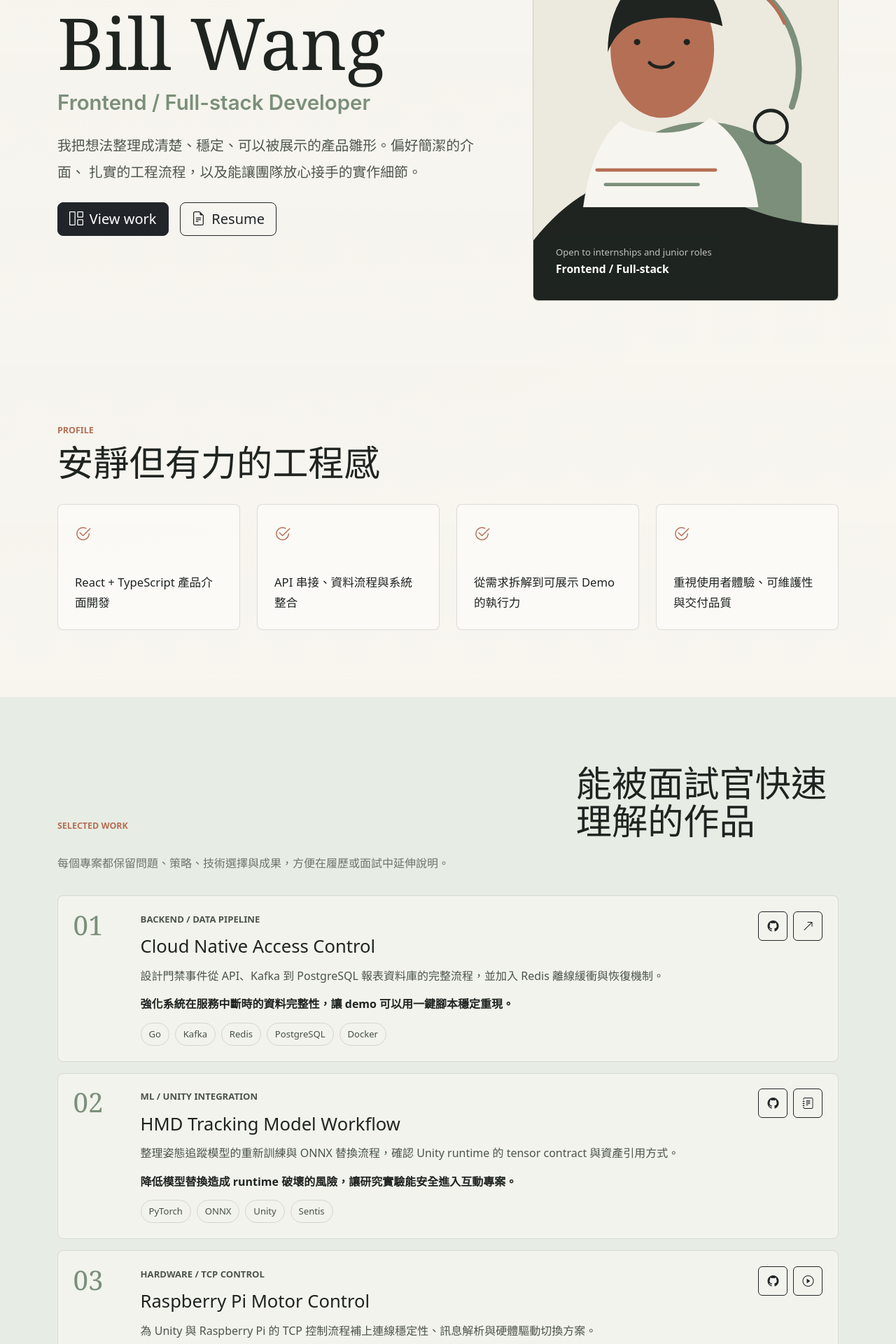
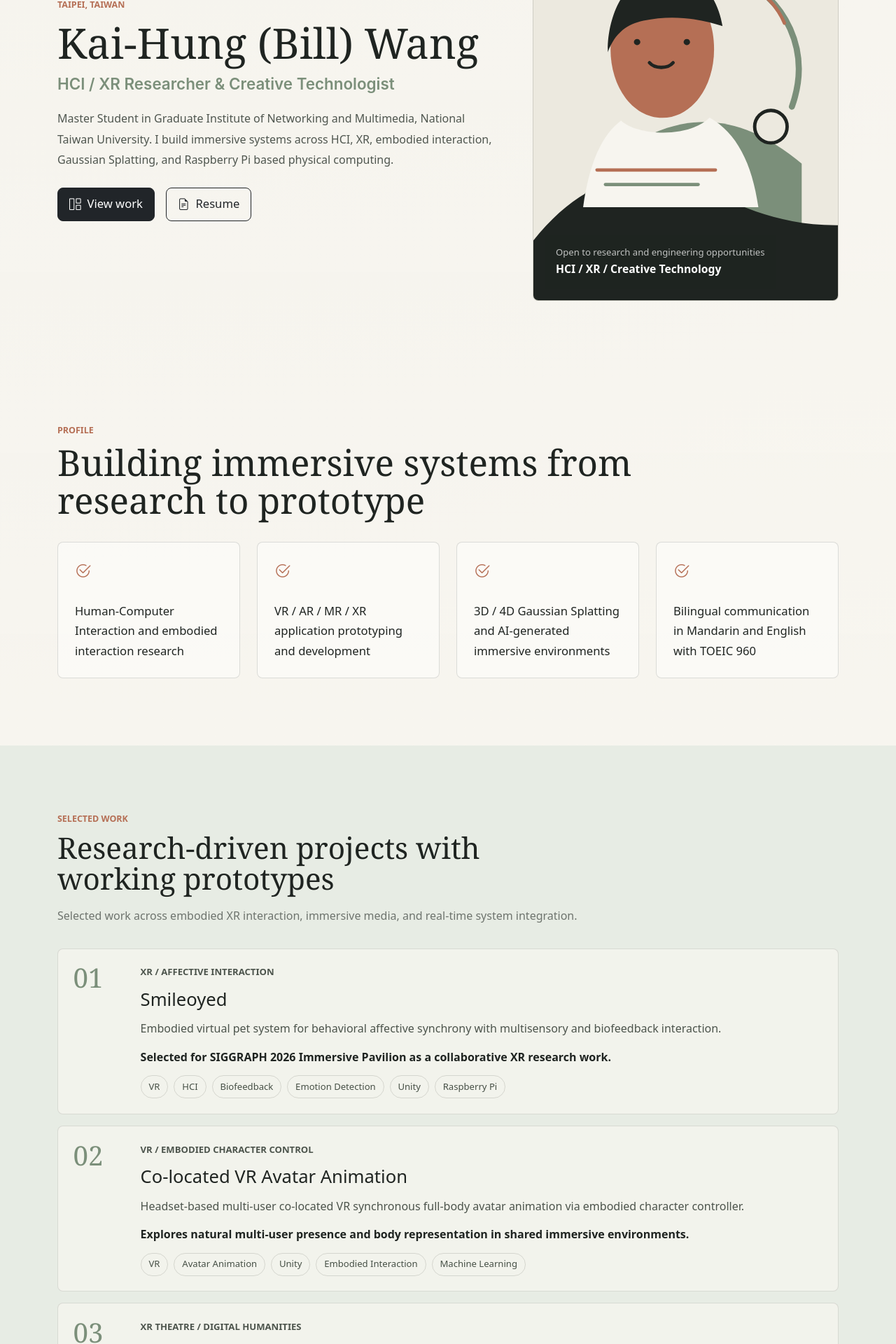
Before and after one commit to BillSavart/personal_webpage, a React (Vite) app: page / in a window 1280 px wide. Shown: the part 260-2180 px from the top of the page at 70% size. Built offline with nearby package versions, Linux system fonts and the light colour scheme.

Commit message:
almost done

```diff
--- a/src/App.tsx
+++ b/src/App.tsx
@@ -1,3 +1,4 @@
+import { useEffect } from "react";
 import portrait from "./assets/portrait.svg";
 
 type Project = {
@@ -6,7 +7,6 @@ type Project = {
   summary: string;
   impact: string;
   tags: string[];
-  links: { label: string; href: string; icon: string }[];
 };
 
 type TimelineItem = {
@@ -16,83 +16,121 @@ type TimelineItem = {
 };
 
 const profile = {
-  name: "Bill Wang",
-  role: "Frontend / Full-stack Developer",
+  name: "Kai-Hung (Bill) Wang",
+  role: "HCI / XR Researcher & Creative Technologist",
   location: "Taipei, Taiwan",
-  email: "hello@example.com",
+  email: "billwang.tech@gmail.com",
   github: "https://github.com/BillSavart",
-  linkedin: "https://www.linkedin.com/",
+  linkedin: "https://www.linkedin.com/in/kai-hung-wang-4b25ba1a4/",
   resume: `${import.meta.env.BASE_URL}resume.pdf`,
 };
 
 const strengths = [
-  "React + TypeScript 產品介面開發",
-  "API 串接、資料流程與系統整合",
-  "從需求拆解到可展示 Demo 的執行力",
-  "重視使用者體驗、可維護性與交付品質",
+  "Human-Computer Interaction and embodied interaction research",
+  "VR / AR / MR / XR application prototyping and development",
+  "3D / 4D Gaussian Splatting and AI-generated immersive environments",
+  "Bilingual communication in Mandarin and English with TOEIC 960",
 ];
 
 const projects: Project[] = [
   {
-    title: "Cloud Native Access Control",
-    type: "Backend / Data Pipeline",
+    title: "Smileoyed",
+    type: "XR / Affective Interaction",
     summary:
-      "設計門禁事件從 API、Kafka 到 PostgreSQL 報表資料庫的完整流程，並加入 Redis 離線緩衝與恢復機制。",
-    impact: "強化系統在服務中斷時的資料完整性，讓 demo 可以用一鍵腳本穩定重現。",
-    tags: ["Go", "Kafka", "Redis", "PostgreSQL", "Docker"],
-    links: [
-      { label: "GitHub", href: profile.github, icon: "bi-github" },
-      { label: "Case", href: "#contact", icon: "bi-arrow-up-right" },
-    ],
+      "Embodied virtual pet system for behavioral affective synchrony with multisensory and biofeedback interaction.",
+    impact: "Selected for SIGGRAPH 2026 Immersive Pavilion as a collaborative XR research work.",
+    tags: ["VR", "HCI", "Biofeedback", "Emotion Detection", "Unity", "Raspberry Pi"],
   },
   {
-    title: "HMD Tracking Model Workflow",
-    type: "ML / Unity Integration",
+    title: "Co-located VR Avatar Animation",
+    type: "VR / Embodied Character Control",
     summary:
-      "整理姿態追蹤模型的重新訓練與 ONNX 替換流程，確認 Unity runtime 的 tensor contract 與資產引用方式。",
-    impact: "降低模型替換造成 runtime 破壞的風險，讓研究實驗能安全進入互動專案。",
-    tags: ["PyTorch", "ONNX", "Unity", "Sentis"],
-    links: [
-      { label: "GitHub", href: profile.github, icon: "bi-github" },
-      { label: "Notes", href: "#experience", icon: "bi-journal-text" },
-    ],
+      "Headset-based multi-user co-located VR synchronous full-body avatar animation via embodied character controller.",
+    impact: "Explores natural multi-user presence and body representation in shared immersive environments.",
+    tags: ["VR", "Avatar Animation", "Unity", "Embodied Interaction", "Machine Learning"],
   },
   {
-    title: "Raspberry Pi Motor Control",
-    type: "Hardware / TCP Control",
+    title: "Oriental Beauty",
+    type: "XR Theatre / Digital Humanities",
     summary:
-      "為 Unity 與 Raspberry Pi 的 TCP 控制流程補上連線穩定性、訊息解析與硬體驅動切換方案。",
-    impact: "保留既有硬體路徑，同時新增可平行測試的新驅動版本，讓實驗現場更容易回復。",
-    tags: ["Python", "Raspberry Pi", "TCP", "Unity"],
-    links: [
-      { label: "GitHub", href: profile.github, icon: "bi-github" },
-      { label: "Demo", href: "#projects", icon: "bi-play-circle" },
-    ],
+      "XR theatre project connecting Taiwan literature, music, and immersive interaction for cultural storytelling.",
+    impact: "Bridges technical prototyping with narrative experience design in a collaborative research setting.",
+    tags: ["XR", "VR", "Unity", "4D Gaussian Splatting"],
+  },
+  {
+    title: "Relaxing World",
+    type: "AI-generated VR Environment",
+    summary:
+      "AI-generated VR relaxation environments using 3D Gaussian Splatting and real-time voice conversion.",
+    impact: "Combines immersive scene reconstruction, generative media, and real-time interaction for relaxation experiences.",
+    tags: ["3D Gaussian Splatting", "VR", "Voice Conversion"],
   },
 ];
 
 const timeline: TimelineItem[] = [
   {
-    period: "Now",
-    title: "Building Practical Software Projects",
+    period: "Sep 2025 - Present",
+    title: "M.S., National Taiwan University",
     description:
-      "把課程、研究與個人專案整理成可展示、可部署、可說明的作品集，聚焦在工程判斷與完整交付。",
+      "Graduate Institute of Networking and Multimedia. Advised by Prof. Yi-Ping Hung, focusing on HCI and VR / AR / MR / XR application development.",
   },
   {
-    period: "2025 - 2026",
-    title: "System Integration & Web Development",
+    period: "Mar 2025 - Present",
+    title: "Graduate Research Assistant, Image and Vision Lab",
     description:
-      "累積 React、TypeScript、後端 API、資料庫、容器化與硬體串接經驗，習慣以 demo 驗證設計。",
+      "Researching embodied XR interaction, co-located VR avatar animation, XR theatre, affective virtual pets, and AI-generated VR environments.",
   },
   {
-    period: "Before",
-    title: "Design-minded Engineering",
+    period: "Sep 2016 - Jun 2020",
+    title: "B.S., National Cheng Kung University",
     description:
-      "喜歡乾淨、安靜但有細節的介面，也重視程式碼在不同環境下能被理解、維護與接手。",
+      "Computer Science and Information Engineering. Undergraduate research on an intelligent firefighting command system based on image processing and inertial navigation.",
+  },
+  {
+    period: "Feb 2022 - Aug 2024",
+    title: "Bank Teller, Taiwan Cooperative Bank",
+    description:
+      "Handled front-line financial service operations, building professional communication habits, accuracy under pressure, and client-facing responsibility.",
   },
 ];
 
 function App() {
+  useEffect(() => {
+    const nav = document.querySelector(".site-nav");
+    const revealItems = document.querySelectorAll<HTMLElement>("[data-reveal]");
+
+    const updateNav = () => {
+      nav?.classList.toggle("is-scrolled", window.scrollY > 12);
+    };
+
+    const observer = new IntersectionObserver(
+      (entries) => {
+        entries.forEach((entry) => {
+          if (entry.isIntersecting) {
+            entry.target.classList.add("is-visible");
+            observer.unobserve(entry.target);
+          }
+        });
+      },
+      { threshold: 0.16 },
+    );
+
+    revealItems.forEach((item, index) => {
+      const delayStep = item.classList.contains("quick-reveal") ? 25 : 45;
+      const delayCap = item.classList.contains("quick-reveal") ? 100 : 180;
+      item.style.setProperty("--reveal-delay", `${Math.min(index * delayStep, delayCap)}ms`);
+      observer.observe(item);
+    });
+
+    updateNav();
+    window.addEventListener("scroll", updateNav, { passive: true });
+
+    return () => {
+      window.removeEventListener("scroll", updateNav);
+      observer.disconnect();
+    };
+  }, []);
+
   return (
     <>
       <nav className="navbar navbar-expand-lg fixed-top site-nav">
@@ -135,15 +173,16 @@ function App() {
         <section className="hero-section">
           <div className="container">
             <div className="row align-items-center g-5">
-              <div className="col-lg-7">
+              <div className="col-lg-7 hero-copy-block">
                 <p className="eyebrow mb-3">{profile.location}</p>
                 <h1 className="hero-title">
-                  {profile.name}
-                  <span>{profile.role}</span>
+                  <span className="hero-name">{profile.name}</span>
+                  <span className="hero-role">{profile.role}</span>
                 </h1>
                 <p className="hero-copy">
-                  我把想法整理成清楚、穩定、可以被展示的產品雛形。偏好簡潔的介面、
-                  扎實的工程流程，以及能讓團隊放心接手的實作細節。
+                  Master Student in Graduate Institute of Networking and Multimedia, National Taiwan University.
+                  I build immersive systems across HCI, XR, embodied interaction,
+                  Gaussian Splatting, and Raspberry Pi based physical computing.
                 </p>
                 <div className="d-flex flex-wrap gap-3 mt-4">
                   <a className="btn btn-dark btn-lg icon-btn" href="#projects">
@@ -161,12 +200,12 @@ function App() {
                   </a>
                 </div>
               </div>
-              <div className="col-lg-5">
+              <div className="col-lg-5 hero-visual-block">
                 <div className="portrait-panel">
                   <img src={portrait} alt="Minimal editorial portrait illustration" />
                   <div className="availability">
-                    <span>Open to internships and junior roles</span>
-                    <strong>Frontend / Full-stack</strong>
+                    <span>Open to research and engineering opportunities</span>
+                    <strong>HCI / XR / Creative Technology</strong>
                   </div>
                 </div>
               </div>
@@ -176,13 +215,16 @@ function App() {
 
         <section className="section-band" id="skills">
           <div className="container">
-            <div className="section-heading">
+            <div className="section-heading profile-heading">
               <p className="eyebrow">Profile</p>
-              <h2>安靜但有力的工程感</h2>
+              <h2 className="profile-heading-title">
+                Building immersive systems from research{" "}
+                <span className="text-nowrap">to prototype</span>
+              </h2>
             </div>
             <div className="row g-4">
               {strengths.map((item) => (
-                <div className="col-md-6 col-xl-3" key={item}>
+                <div className="col-md-6 col-xl-3" key={item} data-reveal>
                   <div className="strength-card">
                     <i className="bi bi-check2-circle" aria-hidden="true" />
                     <p>{item}</p>
@@ -197,14 +239,15 @@ function App() {
           <div className="container">
             <div className="section-heading wide">
               <p className="eyebrow">Selected Work</p>
-              <h2>能被面試官快速理解的作品</h2>
-              <p>
-                每個專案都保留問題、策略、技術選擇與成果，方便在履歷或面試中延伸說明。
+              <h2>Research-driven projects with working prototypes</h2>
+              <p className="selected-work-copy">
+                Selected work across embodied XR interaction, immersive media,
+                and real-time system integration.
               </p>
             </div>
             <div className="project-list">
               {projects.map((project, index) => (
-                <article className="project-card" key={project.title}>
+                <article className="project-card quick-reveal" key={project.title} data-reveal>
                   <div className="project-index">{String(index + 1).padStart(2, "0")}</div>
                   <div>
                     <p className="project-type">{project.type}</p>
@@ -217,14 +260,6 @@ function App() {
                       ))}
                     </div>
                   </div>
-                  <div className="project-actions">
-                    {project.links.map((link) => (
-                      <a className="btn btn-outline-dark icon-only" href={link.href} key={link.label}>
-                        <i className={`bi ${link.icon}`} aria-hidden="true" />
-                        <span className="visually-hidden">{link.label}</span>
-                      </a>
-                    ))}
-                  </div>
                 </article>
               ))}
             </div>
@@ -235,15 +270,15 @@ function App() {
           <div className="container">
             <div className="row g-5">
               <div className="col-lg-4">
-                <div className="section-heading sticky-heading">
+                <div className="section-heading">
                   <p className="eyebrow">Experience</p>
-                  <h2>從作品看見成長脈絡</h2>
+                  <h2>Education and research experience</h2>
                 </div>
               </div>
               <div className="col-lg-8">
                 <div className="timeline">
                   {timeline.map((item) => (
-                    <div className="timeline-item" key={item.title}>
+                    <div className="timeline-item quick-reveal" key={item.title} data-reveal>
                       <time>{item.period}</time>
                       <div>
                         <h3>{item.title}</h3>
@@ -261,7 +296,7 @@ function App() {
           <div className="container">
             <div className="contact-inner">
               <p className="eyebrow">Contact</p>
-              <h2>Let us build something quietly excellent.</h2>
+              <h2 className="contact-title">Available for R&D and SWE roles.</h2>
               <div className="contact-actions">
                 <a className="btn btn-light btn-lg icon-btn" href={`mailto:${profile.email}`}>
                   <i className="bi bi-envelope" aria-hidden="true" />
--- a/src/styles.css
+++ b/src/styles.css
@@ -33,6 +33,15 @@ a {
   background: rgba(247, 245, 239, 0.86);
   border-bottom: 1px solid var(--line);
   backdrop-filter: blur(18px);
+  transition:
+    background-color 160ms ease,
+    box-shadow 160ms ease,
+    transform 160ms ease;
+}
+
+.site-nav.is-scrolled {
+  background: rgba(247, 245, 239, 0.96);
+  box-shadow: 0 14px 32px rgba(31, 36, 33, 0.08);
 }
 
 .navbar-brand {
@@ -64,6 +73,14 @@ a {
   padding: 9rem 0 5rem;
 }
 
+.hero-copy-block {
+  animation: riseIn 420ms ease both;
+}
+
+.hero-visual-block {
+  animation: riseIn 420ms ease 70ms both;
+}
+
 .eyebrow {
   color: var(--clay);
   font-size: 0.78rem;
@@ -75,27 +92,38 @@ a {
 
 .hero-title {
   font-family: Georgia, "Times New Roman", serif;
-  font-size: clamp(3.6rem, 8vw, 7.6rem);
+  font-size: 3.75rem;
   line-height: 0.95;
   margin: 0;
 }
 
-.hero-title span {
+.hero-name {
+  display: block;
+  white-space: nowrap;
+}
+
+.hero-role {
   color: var(--sage);
   display: block;
   font-family: Inter, "Noto Sans TC", system-ui, sans-serif;
-  font-size: clamp(1.25rem, 2.3vw, 2rem);
+  font-size: clamp(1.08rem, 1.75vw, 1.55rem);
   font-weight: 600;
   line-height: 1.25;
-  margin-top: 1.2rem;
+  margin-top: 1rem;
 }
 
 .hero-copy {
   color: #4f564f;
-  font-size: clamp(1.05rem, 1.6vw, 1.24rem);
-  line-height: 1.9;
-  margin-top: 1.5rem;
-  max-width: 680px;
+  font-size: clamp(0.98rem, 1.25vw, 1.08rem);
+  line-height: 1.85;
+  margin-top: 1.35rem;
+  max-width: 640px;
+}
+
+.hero-section .btn-lg {
+  --bs-btn-font-size: 1.04rem;
+  --bs-btn-padding-x: 1rem;
+  --bs-btn-padding-y: 0.65rem;
 }
 
 .portrait-panel {
@@ -104,6 +132,14 @@ a {
   border-radius: 8px;
   overflow: hidden;
   position: relative;
+  transition:
+    box-shadow 180ms ease,
+    transform 180ms ease;
+}
+
+.portrait-panel:hover {
+  box-shadow: 0 22px 54px rgba(31, 36, 33, 0.14);
+  transform: translateY(-4px);
 }
 
 .portrait-panel img {
@@ -148,12 +184,17 @@ a {
   max-width: 720px;
 }
 
+.profile-heading-title {
+  max-width: 900px;
+}
+
+.profile-heading {
+  max-width: 900px;
+}
+
 .section-heading.wide {
-  align-items: end;
-  display: grid;
-  gap: 1.2rem;
-  grid-template-columns: minmax(0, 1fr) minmax(260px, 0.52fr);
-  max-width: none;
+  display: block;
+  max-width: 820px;
 }
 
 .section-heading h2,
@@ -162,6 +203,21 @@ a {
   font-size: clamp(2.2rem, 4vw, 4.2rem);
   line-height: 1.05;
   margin: 0;
+  overflow-wrap: anywhere;
+}
+
+.section-heading.wide h2 {
+  font-size: clamp(2.1rem, 3.3vw, 3.5rem);
+  max-width: 760px;
+}
+
+.section-heading.wide p:last-child {
+  margin-top: 1rem;
+  max-width: none;
+}
+
+.selected-work-copy {
+  white-space: nowrap;
 }
 
 .section-heading p:last-child {
@@ -178,6 +234,16 @@ a {
   gap: 1.6rem;
   min-height: 180px;
   padding: 1.5rem;
+  transition:
+    background-color 160ms ease,
+    border-color 160ms ease,
+    transform 160ms ease;
+}
+
+.strength-card:hover {
+  background: rgba(255, 255, 255, 0.68);
+  border-color: rgba(181, 111, 85, 0.32);
+  transform: translateY(-4px);
 }
 
 .strength-card i {
@@ -204,8 +270,20 @@ a {
   border-radius: 8px;
   display: grid;
   gap: 1.5rem;
-  grid-template-columns: 72px minmax(0, 1fr) auto;
+  grid-template-columns: 72px minmax(0, 1fr);
   padding: 1.35rem;
+  transition:
+    background-color 170ms ease,
+    border-color 170ms ease,
+    box-shadow 170ms ease,
+    transform 170ms ease;
+}
+
+.project-card:hover {
+  background: rgba(247, 245, 239, 0.9);
+  border-color: rgba(123, 143, 122, 0.38);
+  box-shadow: 0 18px 42px rgba(31, 36, 33, 0.1);
+  transform: translateY(-3px);
 }
 
 .project-index {
@@ -253,18 +331,21 @@ a {
   padding: 0.36rem 0.68rem;
 }
 
-.project-actions {
-  display: flex;
-  gap: 0.5rem;
-}
-
 .icon-only {
   align-items: center;
   aspect-ratio: 1 / 1;
   display: inline-flex;
   justify-content: center;
   padding: 0;
+  transition:
+    background-color 180ms ease,
+    color 180ms ease,
+    transform 180ms ease;
   width: 42px;
+}
+
+.icon-only:hover {
+  transform: translateY(-2px);
 }
 
 .sticky-heading {
@@ -282,6 +363,11 @@ a {
   gap: 1.5rem;
   grid-template-columns: 120px minmax(0, 1fr);
   padding: 1.6rem 0;
+  transition: border-color 160ms ease;
+}
+
+.timeline-item:hover {
+  border-color: rgba(181, 111, 85, 0.34);
 }
 
 .timeline-item time {
@@ -312,10 +398,45 @@ a {
   justify-items: start;
 }
 
+.contact-title {
+  white-space: nowrap;
+}
+
 .contact-actions {
   display: flex;
   flex-wrap: wrap;
   gap: 0.8rem;
+}
+
+[data-reveal] {
+  opacity: 0;
+  transform: translateY(24px);
+  transition:
+    opacity 360ms ease var(--reveal-delay, 0ms),
+    transform 360ms ease var(--reveal-delay, 0ms);
+}
+
+[data-reveal].is-visible {
+  opacity: 1;
+  transform: translateY(0);
+}
+
+[data-reveal].quick-reveal {
+  transition:
+    opacity 220ms ease var(--reveal-delay, 0ms),
+    transform 220ms ease var(--reveal-delay, 0ms);
+}
+
+@keyframes riseIn {
+  from {
+    opacity: 0;
+    transform: translateY(18px);
+  }
+
+  to {
+    opacity: 1;
+    transform: translateY(0);
+  }
 }
 
 @media (max-width: 991.98px) {
@@ -323,16 +444,29 @@ a {
     padding-top: 7rem;
   }
 
-  .section-heading.wide {
-    display: block;
+  .hero-title {
+    font-size: 3.35rem;
   }
 
-  .section-heading.wide p:last-child {
-    margin-top: 1rem;
+  .section-heading.wide h2 {
+    max-width: 680px;
   }
+
+  .selected-work-copy {
+    white-space: normal;
+  }
+
+  .contact-title {
+    white-space: normal;
+  }
+
 }
 
 @media (max-width: 767.98px) {
+  .hero-title {
+    font-size: 2.15rem;
+  }
+
   .project-card,
   .timeline-item {
     grid-template-columns: 1fr;
@@ -347,3 +481,18 @@ a {
     max-width: none;
   }
 }
+
+@media (prefers-reduced-motion: reduce) {
+  *,
+  *::before,
+  *::after {
+    animation-duration: 1ms !important;
+    scroll-behavior: auto !important;
+    transition-duration: 1ms !important;
+  }
+
+  [data-reveal] {
+    opacity: 1;
+    transform: none;
+  }
+}
```
